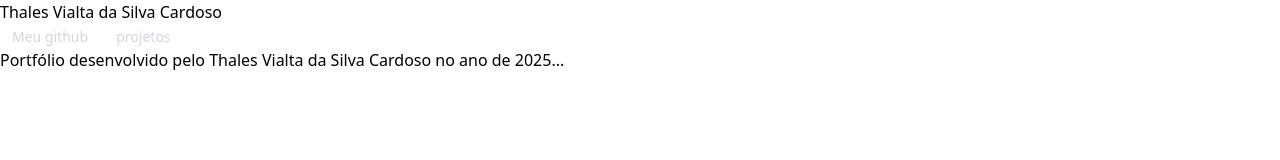
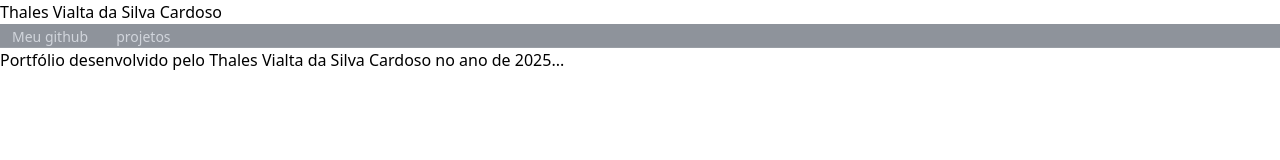
Before and after one commit to Thales-Vialta/Thales-Vialta.github.io, a plain HTML site: page index.html in a window 1280 px wide. Drawn offline with nearby package versions, Linux system fonts and the light colour scheme.

Commit message:
0.4 "feat:style for header"

```diff
--- a/index.html
+++ b/index.html
@@ -11,7 +11,7 @@
         <h1>
             Thales Vialta da Silva Cardoso
         </h1>
-        <nav class="justify-left">
+        <nav class="relative bg-gray-800/50 after:pointer-events-none after:absolute after:inset-x-0 after:bottom-0 after:h-px after:bg-white/10">
             <a class="rounded-md px-3 py-2 text-sm font-medium text-gray-300 hover:bg-white/5 hover:text-white" href="https://github.com/Thales-Vialta">Meu github</a>
             <a class="rounded-md px-3 py-2 text-sm font-medium text-gray-300 hover:bg-white/5 hover:text-white" href="src/projetos.html">projetos</a>
         </nav>
```
